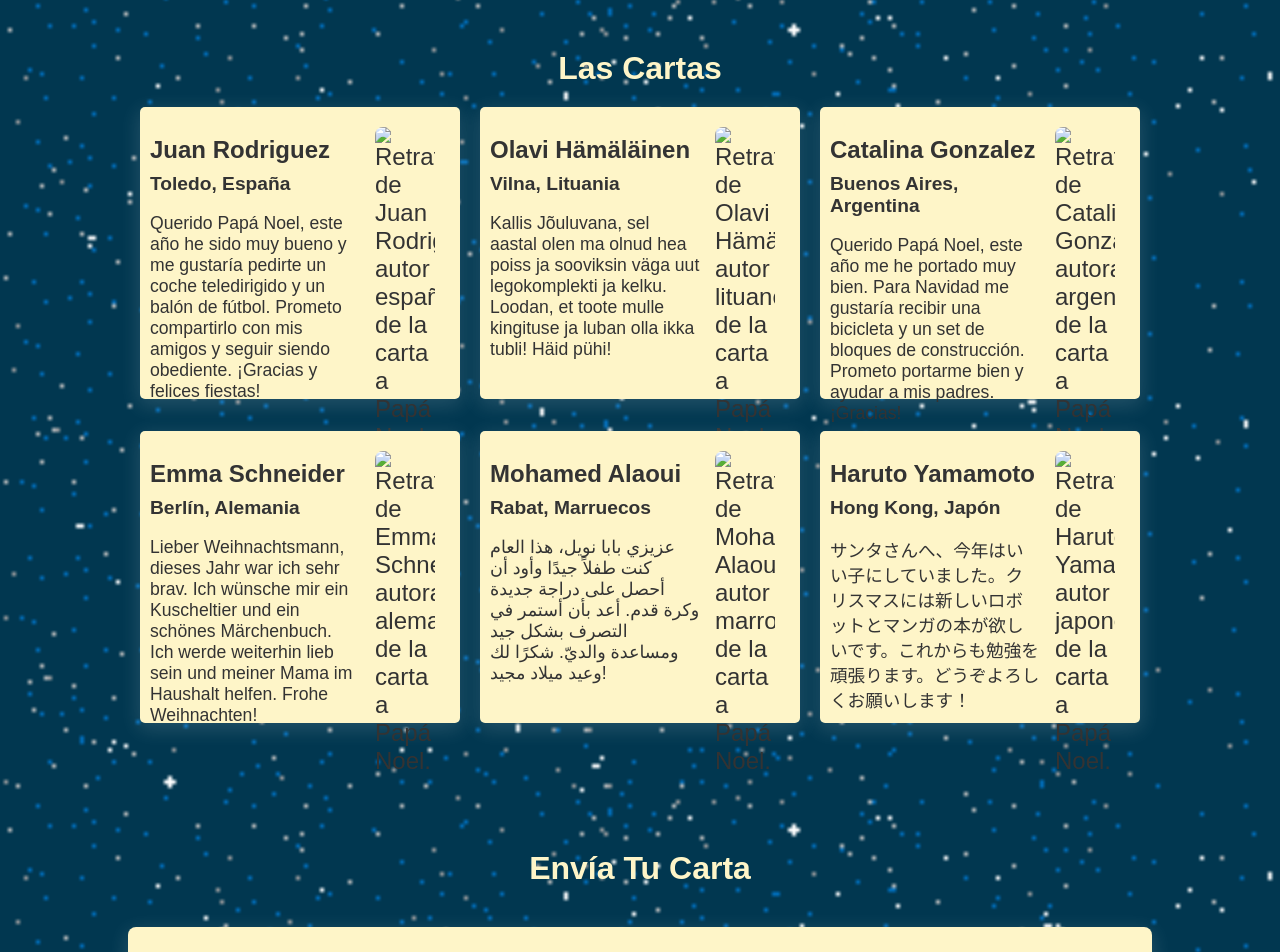
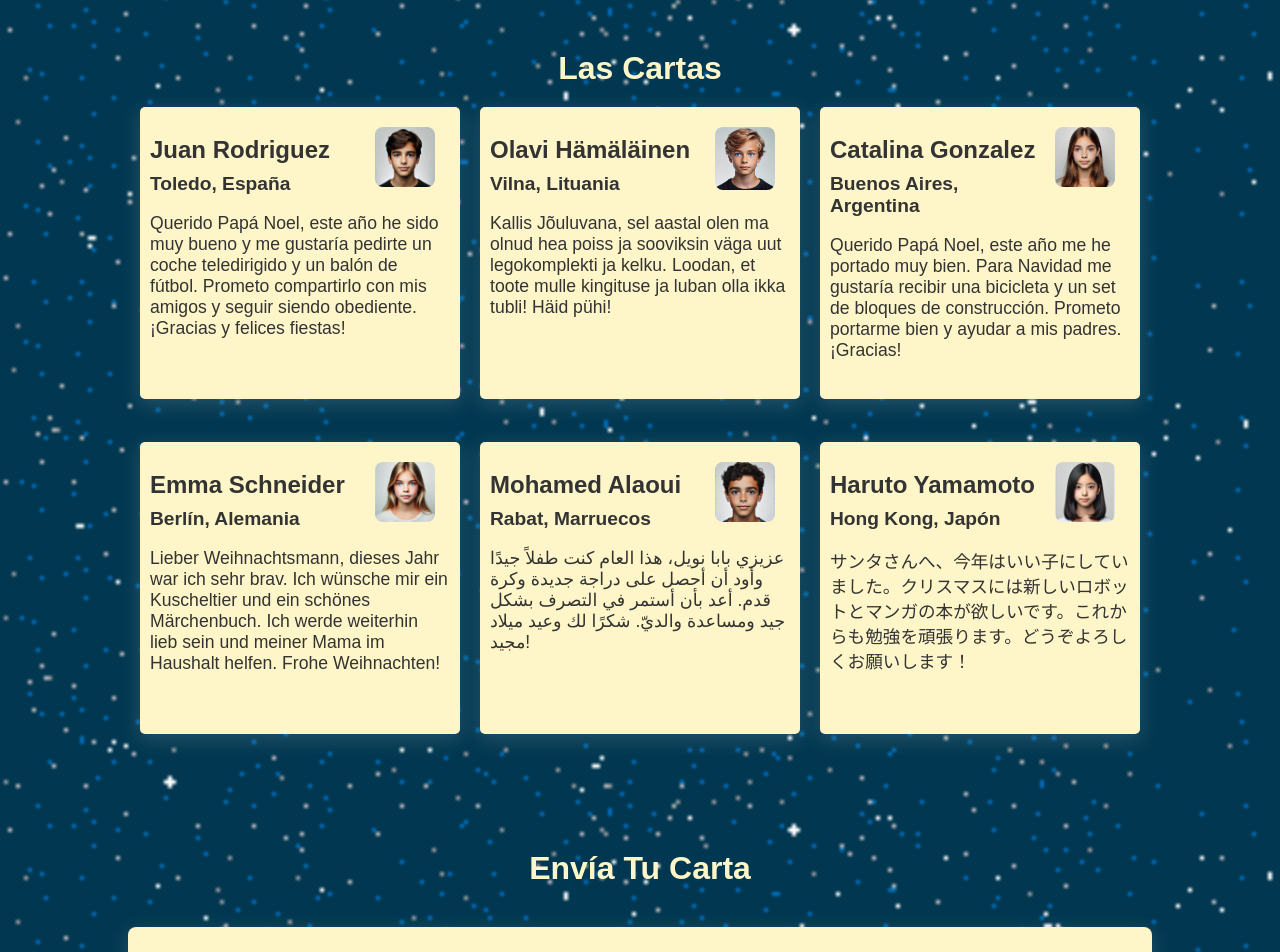
Before and after one commit to CarlosBravoGarran/Santa-Web, a plain HTML site: page index.html in a window 1280 px wide. Shown: the part 1660-2612 px from the top of the page. Drawn offline with Linux system fonts and the light colour scheme; the site is published under a folder, as on GitHub Pages, so addresses that start at the root find nothing.

Commit message:
Fix: images path

```diff
--- a/index.html
+++ b/index.html
@@ -48,7 +48,7 @@
             </div>
             <div class="content content2">
                 <figure class="column_p2">
-                    <img src="/images/p2_noel.jpg" alt="Papá Noel">
+                    <img src="images/p2_noel.jpg" alt="Papá Noel">
                 </figure>
                 <div class="column_p2 santa_info">
                     <h3>¿Quién es Papá Noel?</h3>
@@ -67,7 +67,7 @@
             </div>
             <div class="content content3">
                 <div class="card">
-                    <img class="card_img" src="/images/niño1.jpg" alt="Retrato de Juan Rodriguez, autor español de la carta a Papá Noel">
+                    <img class="card_img" src="images/niño1.jpg" alt="Retrato de Juan Rodriguez, autor español de la carta a Papá Noel">
                     <h2 class="card_title">Juan Rodriguez</h2>
                     <h3 class="card_subtitle">Toledo, España</h3>
                     <p class="card_content">
@@ -75,7 +75,7 @@
                     </p>
                 </div>
                 <div class="card">
-                    <img class="card_img" src="/images/niño2.jpg" alt="Retrato de Olavi Hämäläinen, autor lituano de la carta a Papá Noel">
+                    <img class="card_img" src="images/niño2.jpg" alt="Retrato de Olavi Hämäläinen, autor lituano de la carta a Papá Noel">
                     <h2 class="card_title">Olavi Hämäläinen</h2>
                     <h3 class="card_subtitle">Vilna, Lituania</h3>
                     <p class="card_content">
@@ -83,7 +83,7 @@
                     </p>
                 </div>
                 <div class="card">
-                    <img class="card_img" src="/images/niño3.jpg" alt="Retrato de Catalina Gonzalez, autora argentina de la carta a Papá Noel.">
+                    <img class="card_img" src="images/niño3.jpg" alt="Retrato de Catalina Gonzalez, autora argentina de la carta a Papá Noel.">
                     <h2 class="card_title">Catalina Gonzalez</h2>
                     <h3 class="card_subtitle">Buenos Aires, Argentina</h3>
                     <p class="card_content">
@@ -91,7 +91,7 @@
                     </p>
                 </div>
                 <div class="card">
-                    <img class="card_img" src="/images/niño4.jpg" alt="Retrato de Emma Schneider, autora alemana de la carta a Papá Noel.">
+                    <img class="card_img" src="images/niño4.jpg" alt="Retrato de Emma Schneider, autora alemana de la carta a Papá Noel.">
                     <h2 class="card_title">Emma Schneider</h2>
                     <h3 class="card_subtitle">Berlín, Alemania</h3>
                     <p class="card_content">
@@ -99,7 +99,7 @@
                     </p>
                 </div>
                 <div class="card">
-                    <img class="card_img" src="/images/niño5.jpg" alt="Retrato de Mohamed Alaoui, autor marroquí de la carta a Papá Noel.">
+                    <img class="card_img" src="images/niño5.jpg" alt="Retrato de Mohamed Alaoui, autor marroquí de la carta a Papá Noel.">
                     <h2 class="card_title">Mohamed Alaoui</h2>
                     <h3 class="card_subtitle">Rabat, Marruecos</h3>
                     <p class="card_content">
@@ -107,7 +107,7 @@
                     </p>
                 </div>
                 <div class="card">
-                    <img class="card_img" src="/images/niño6.jpg" alt="Retrato de Haruto Yamamoto, autor japonés de la carta a Papá Noel.">
+                    <img class="card_img" src="images/niño6.jpg" alt="Retrato de Haruto Yamamoto, autor japonés de la carta a Papá Noel.">
                     <h2 class="card_title">Haruto Yamamoto</h2>
                     <h3 class="card_subtitle">Hong Kong, Japón</h3>
                     <p class="card_content">
```
